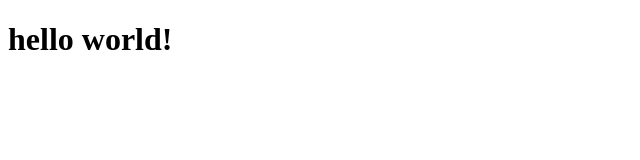
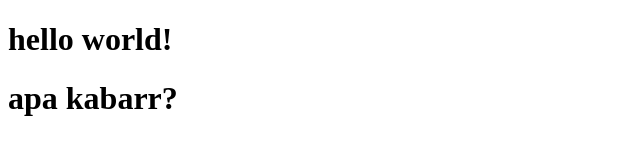
Before and after one commit to khelsyaamandaputri89-rgb/khelsya-git-test, a plain HTML site: page index.html in a window 1280 px wide. Shown: the whole page, without its empty margins (0-640 px from the left). Drawn offline with Linux system fonts and the light colour scheme.

Commit message:
menambahkan elemen h1

```diff
--- a/index.html
+++ b/index.html
@@ -7,5 +7,6 @@
 </head>
 <body>
     <h1>hello world!</h1>
+    <h1>apa kabarr?</h1>
 </body>
 </html>
```
